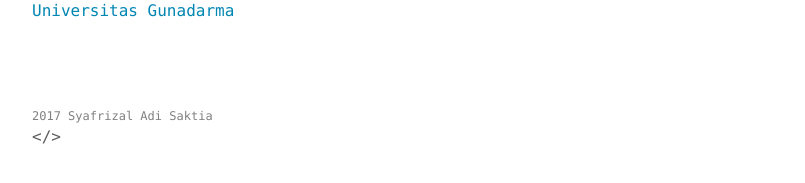
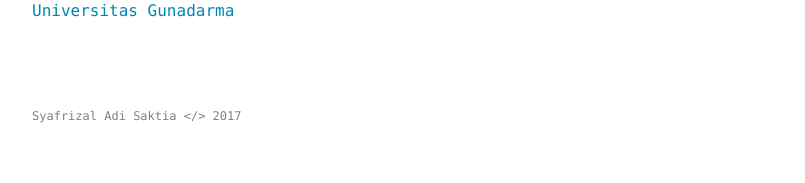
Before and after one commit to syafrizaladi/saktia, a Jekyll site: the page built from about.md, in a window 1280 px wide. Shown: the part 448-631 px from the top of the page, without its empty margins (232-1037 px from the left). Built offline with Jekyll 4.4.1, drawn with Linux system fonts in a browser that asks for light colours.

Commit message:
Update footer.html

```diff
--- a/_includes/footer.html
+++ b/_includes/footer.html
@@ -1,5 +1,5 @@
 <footer class="site-footer">
   <div class="container">
-    <small class="block"> {{ site.time | date: '%Y' }} {{ site.author.name }}</small> &lt;/&gt;
+    <small class="block"> {{ site.author.name }} &lt;/&gt; {{ site.time | date: '%Y' }}</small>
   </div>
 </footer>
```
